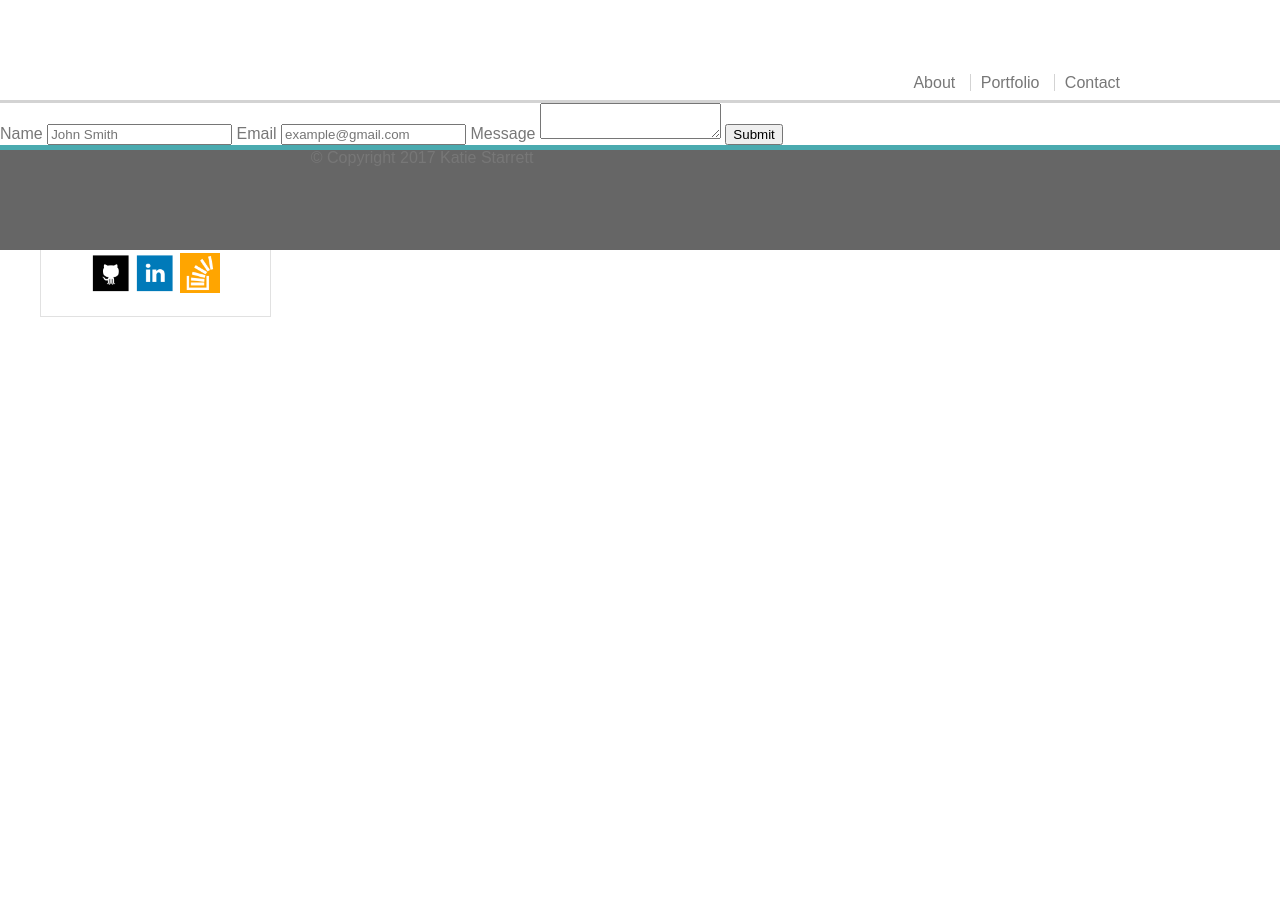
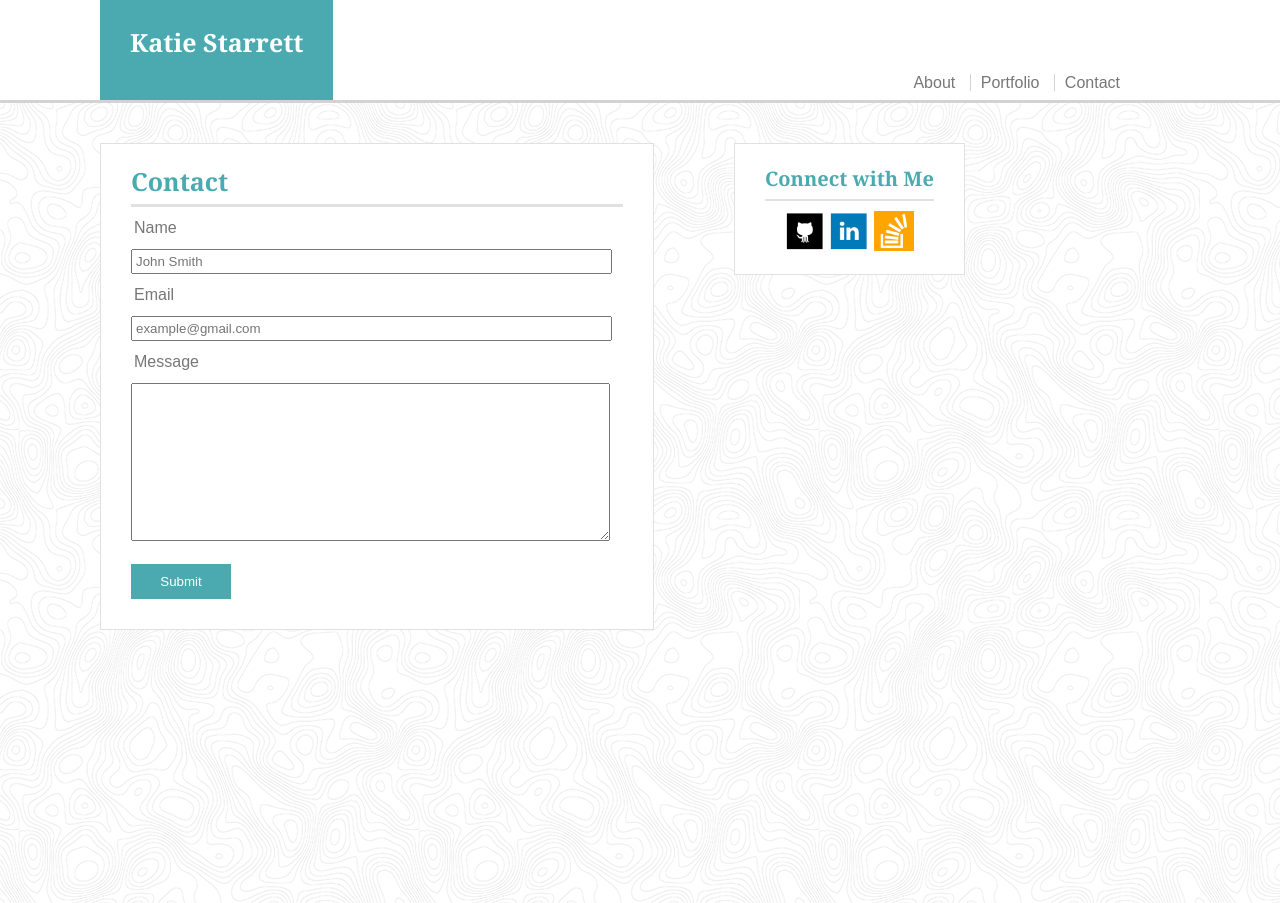
Before and after one commit to kstarre/Basic-Portfolio, a plain HTML site: page contact.html in a window 1280 px wide. Shown: the top 903 px of the page. Before the commit the page ends 800 px from the top, so only its background shows below. Drawn offline with Linux system fonts and the light colour scheme.

Commit message:
edit contact.html and add css

```diff
--- a/assets/css/style.css
+++ b/assets/css/style.css
@@ -1,7 +1,12 @@
+html, body {
+	height: 100%;
+	margin: 0;
+}
 body {
 	font-family: 'Arial', 'Helvetica Neue', Helvetica, sans-serif;
 	color: #777777;
 	background-color: #ffffff;
+	overflow: auto;
 }
 header {
 	height: 100px;
@@ -16,9 +21,8 @@ header div {
 main {
 	background: url(../images/backgroundImage-topography.png) repeat;
 	height: 100%;
-	overflow: hidden;
 }
-article {
+article, form {
 	background-color: #ffffff;
 	width: 40%;
 	margin: 40px 40px 40px 100px;
@@ -41,6 +45,14 @@ footer {
 	border-top: 5px solid #4aaaaf;
 	position: relative;
 	bottom: 0;
+}
+footer p {
+	text-align: center;
+    font-weight: bold;
+    font-size: 12px;
+    color: lightgray;
+    position: relative;
+    top: 45px;
 }
 h1, h2, h3 {
 	font-family:'Georgia', Times, 'Times New Roman', serif;
@@ -113,3 +125,22 @@ article figure {
     width: 37px;
     border: 1px solid #ffffff;
 }
+label, input {
+	display: block;
+	padding: 3px;
+    margin: 10px;
+    width: 92%;
+}
+textarea {
+	margin: 0 10px 10px 10px;
+	padding: 3px;
+	width: 92%;
+	height: 150px;
+}
+input[type=submit] {
+	width: 100px;
+	background-color: #4aaaaf;
+	color:#ffffff;
+	border: none;
+	padding: 10px 0;
+}
--- a/contact.html
+++ b/contact.html
@@ -6,9 +6,11 @@
 	<link rel="stylesheet" type="text/css" href="assets/css/reset.css">
 	<link rel="stylesheet" type="text/css" href="assets/css/style.css">
 </head>
-<body>
+<body class>
 	<header>
+		<div>
 			<h1>Katie Starrett</h1>
+		</div>
 		<nav>
 			<ul>
 				<li>
@@ -23,7 +25,9 @@
 			</ul>
 		</nav>
 	</header>
-	<form>
+	<main>
+		<form class="clearfix">
+			<h2>Contact</h2>
 			<label for="name">Name</label>
 			<input type="text" id="name" placeholder="John Smith" />
 			<label for="email">Email</label>
@@ -32,7 +36,7 @@
 			<textarea id="message"></textarea>
 			<input type="submit" value="Submit">
 		</form>
-	<aside>
+		<aside class="clearfix">
 			<h3>Connect with Me</h3>
 			<ul>
 				<li>
@@ -52,6 +56,7 @@
 				</li>
 			</ul>
 		</aside>
+	</main>
 	<footer>
 		<p>&copy Copyright 2017 Katie Starrett</p>
 	</footer>
```
Also changed, not shown: index.html (+1 -1 lines), portfolio.html (+6 -2 lines). Lines whose indentation alone changed are shown as unchanged.
